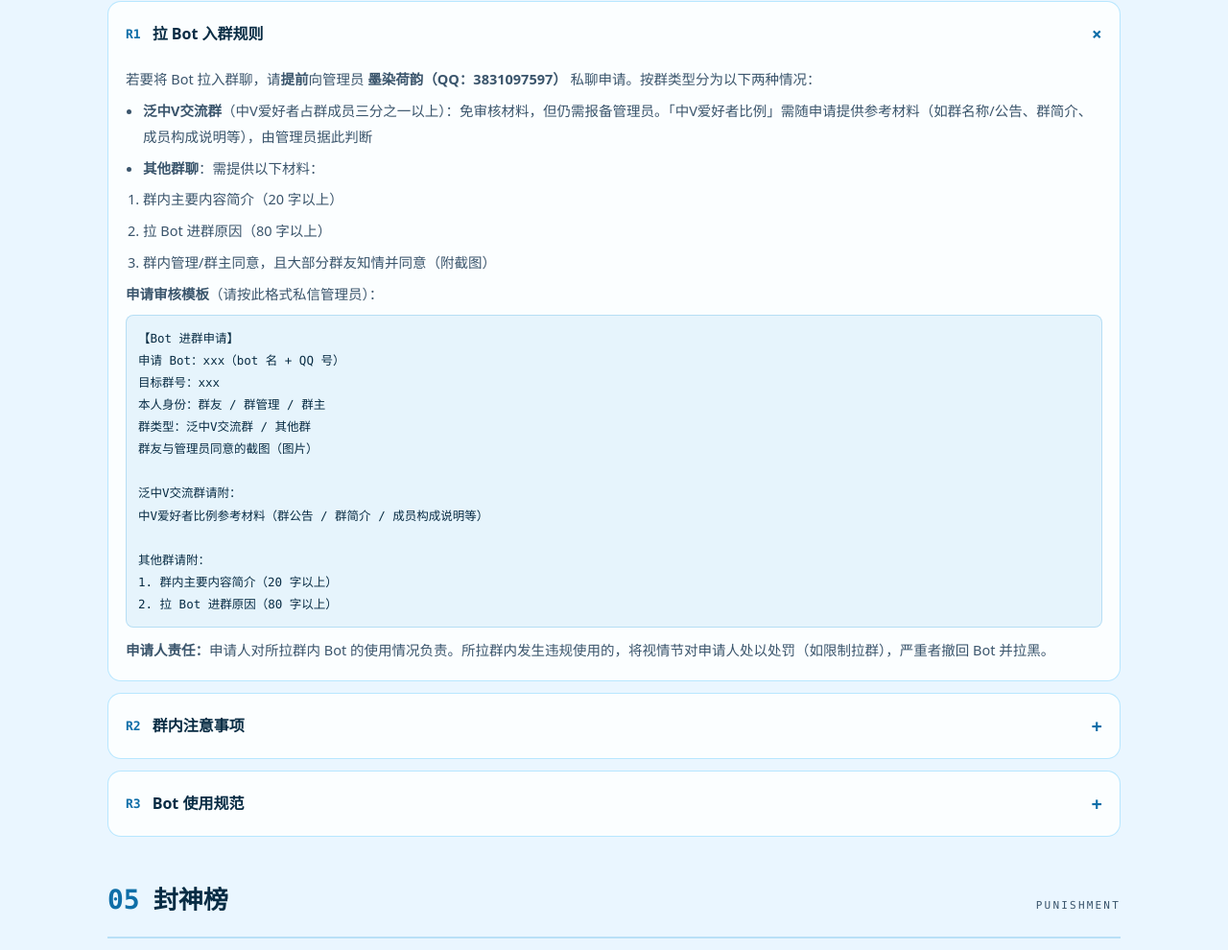
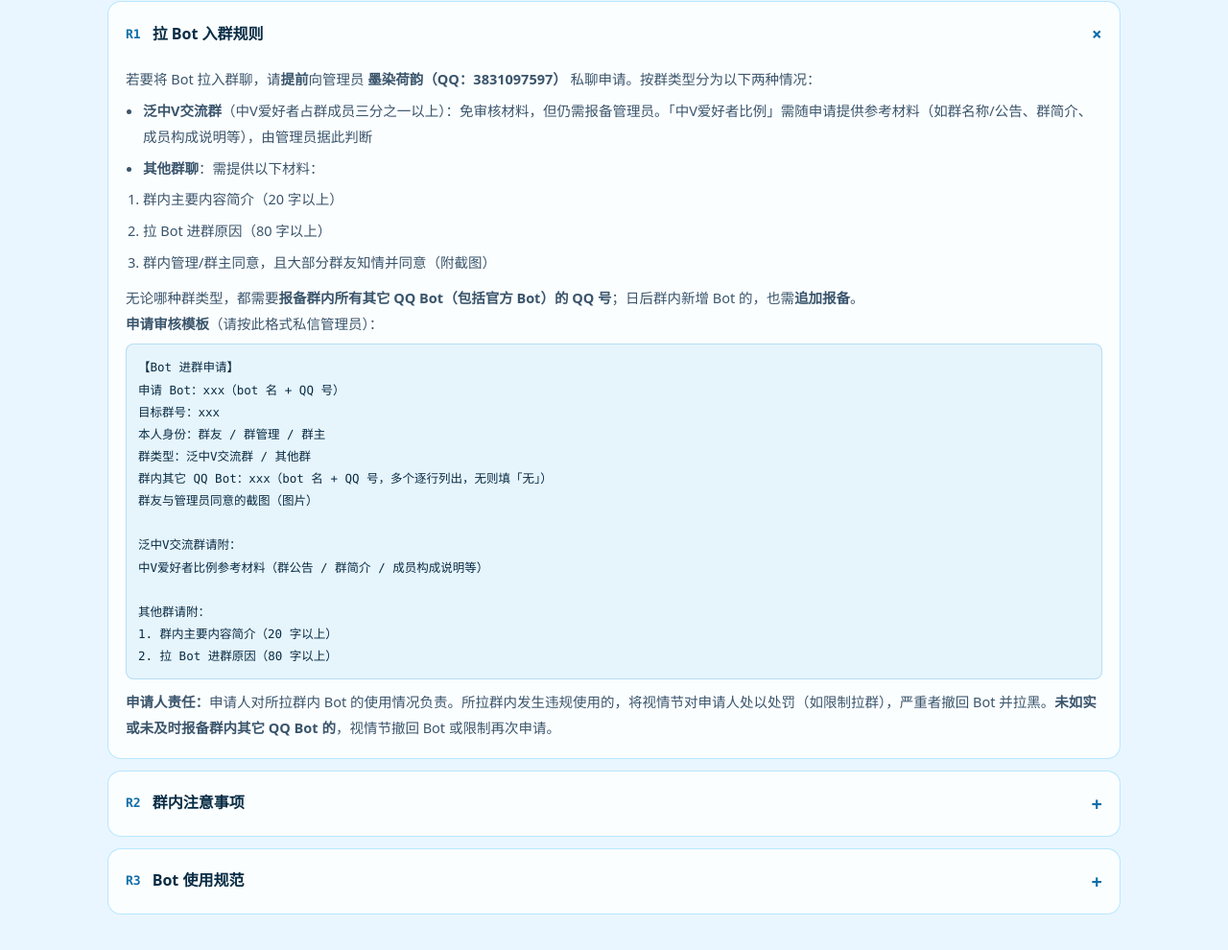
Before and after one commit to CarefreeSongs712/vcbot-website, a plain HTML site: page index.html in a window 1280 px wide. Shown: the part 3700-4690 px from the top of the page at 96% size. Drawn offline with Linux system fonts and the light colour scheme.

Commit message:
拉群规则新增：报备群内其它 QQ Bot，未报备视情节处罚

```diff
--- a/index.html
+++ b/index.html
@@ -153,12 +153,14 @@
                             <li><strong>其他群聊</strong>：需提供以下材料：
                                 <ol><li>群内主要内容简介（20 字以上）</li><li>拉 Bot 进群原因（80 字以上）</li><li>群内管理/群主同意，且大部分群友知情并同意（附截图）</li></ol></li>
                         </ul>
+                        <p style="margin-top:10px;">无论哪种群类型，都需要<strong>报备群内所有其它 QQ Bot（包括官方 Bot）的 QQ 号</strong>；日后群内新增 Bot 的，也需<strong>追加报备</strong>。</p>
                         <p><strong>申请审核模板</strong>（请按此格式私信管理员）：</p>
                         <pre>【Bot 进群申请】
 申请 Bot：xxx（bot 名 + QQ 号）
 目标群号：xxx
 本人身份：群友 / 群管理 / 群主
 群类型：泛中V交流群 / 其他群
+群内其它 QQ Bot：xxx（bot 名 + QQ 号，多个逐行列出，无则填「无」）
 群友与管理员同意的截图（图片）
 
 泛中V交流群请附：
@@ -167,7 +169,7 @@
 其他群请附：
 1. 群内主要内容简介（20 字以上）
 2. 拉 Bot 进群原因（80 字以上）</pre>
-                        <p style="margin-top:10px;"><strong>申请人责任：</strong>申请人对所拉群内 Bot 的使用情况负责。所拉群内发生违规使用的，将视情节对申请人处以处罚（如限制拉群），严重者撤回 Bot 并拉黑。</p>
+                        <p style="margin-top:10px;"><strong>申请人责任：</strong>申请人对所拉群内 Bot 的使用情况负责。所拉群内发生违规使用的，将视情节对申请人处以处罚（如限制拉群），严重者撤回 Bot 并拉黑。<strong>未如实或未及时报备群内其它 QQ Bot 的</strong>，视情节撤回 Bot 或限制再次申请。</p>
                     </div></div>
                 </div>
                 <div class="vc-acc">
```
Also changed, not shown: donate.html (+1 -1 lines), donate.txt.
